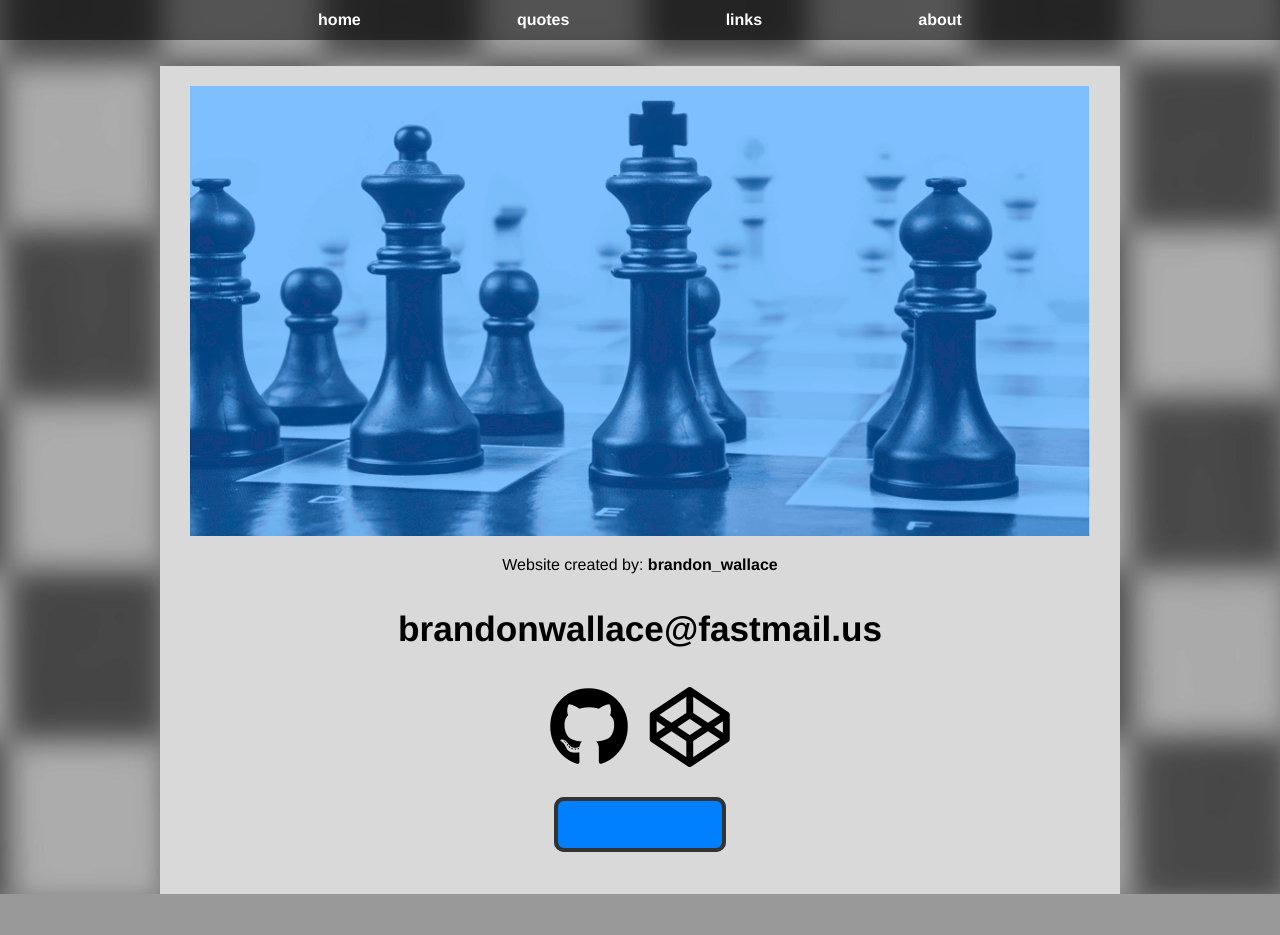
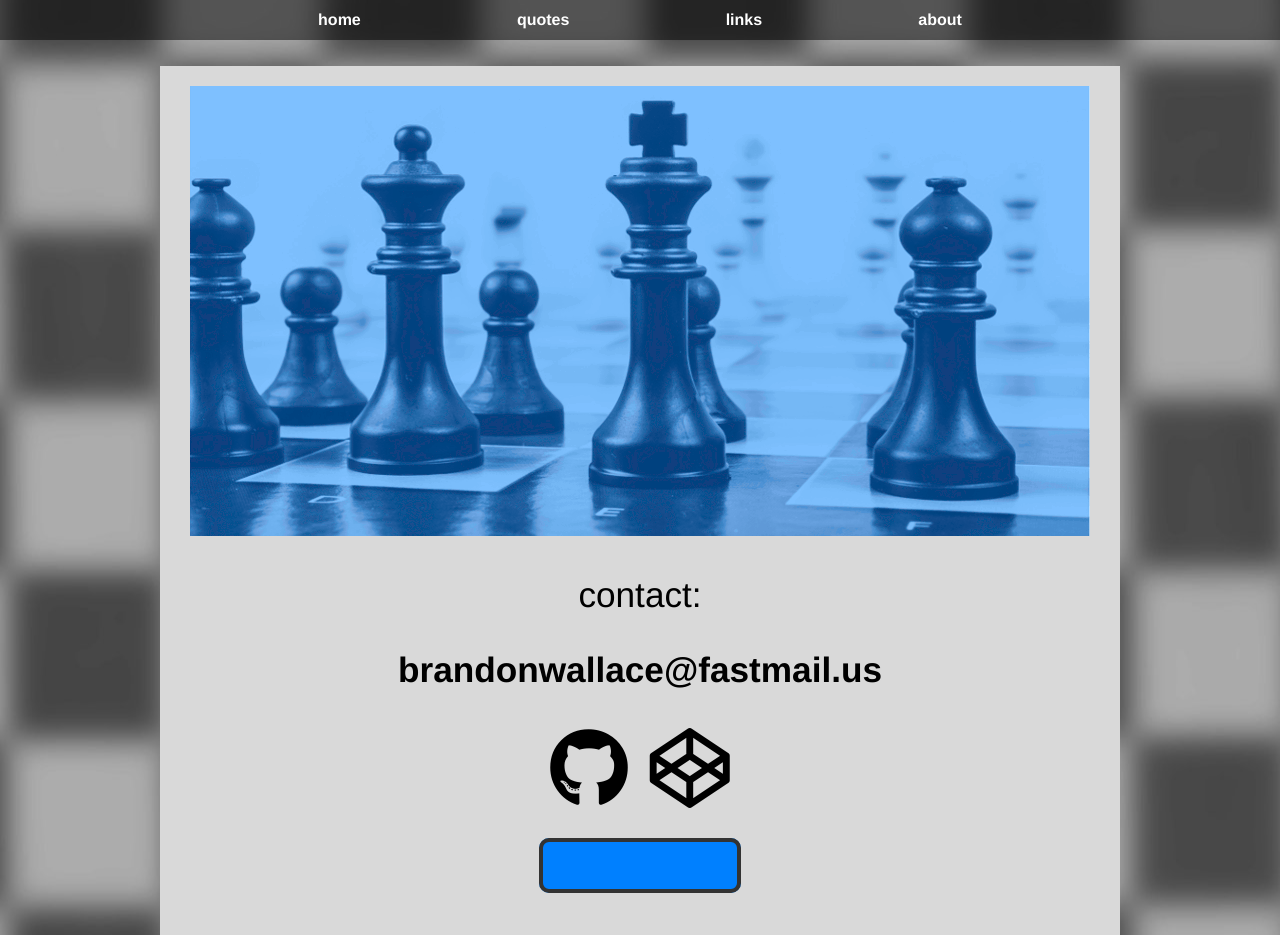
Before and after one commit to brandon-wallace/chess_clock, a plain HTML site: page about.html in a window 1280 px wide. Before the commit the page ends 894 px from the top, so only its background shows below. Drawn offline with Linux system fonts and the light colour scheme.

Commit message:
Improved look of page

```diff
--- a/about.html
+++ b/about.html
@@ -32,7 +32,7 @@
     <div class="about-information">
 
         <img src="images/board_pieces_900x450.png" alt="chess board & pieces">
-        <p>Website created by: <strong>brandon_wallace</strong></p>
+        <p class="email">contact:</p>
         <p class="email"><strong><my-email data-user="brandonwallace" data-domain="fastmail.us"></my-email></strong></p>
         <div class="icons">
           <a href="https://github.com/iambw"><i class="fab fa-github"></i></a>
--- a/css/about.css
+++ b/css/about.css
@@ -50,7 +50,6 @@ nav {
 }
 
 /* About */
-
 .about-information {
   margin: 0 auto;
   max-width: 940px;
@@ -72,6 +71,7 @@ nav {
 my-email::after {
   content: attr(data-domain);
 }
+
 my-email::before {
   content: attr(data-user) "\0040";
 }
@@ -85,13 +85,13 @@ my-email::before {
 }
 
 .donate-btn {
+  padding: 0;
   margin-top: 40px;
   margin-bottom: 30px;
-    padding: 0;
 }
 
 .donate {
-    padding: 15px;
+  padding: 15px 30px;
   font-weight: bold;
   border-radius: 10px;
   background-color: #0080FF;
@@ -114,6 +114,7 @@ my-email::before {
   .about-information {
     margin-top: 2%;
   }
+
   .email {
     font-size: 1.6rem;
   }
```
Lines whose indentation alone changed are shown as unchanged.
